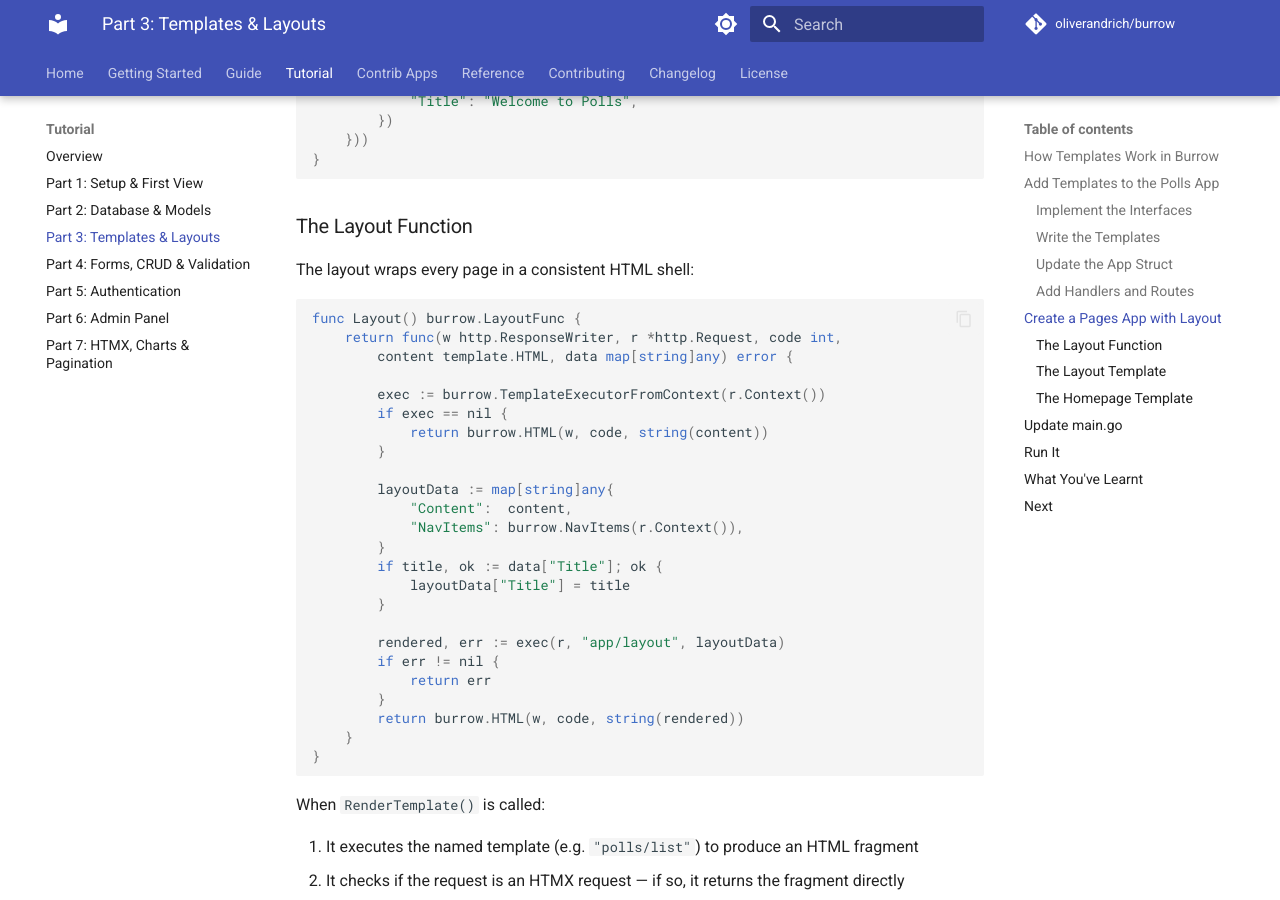
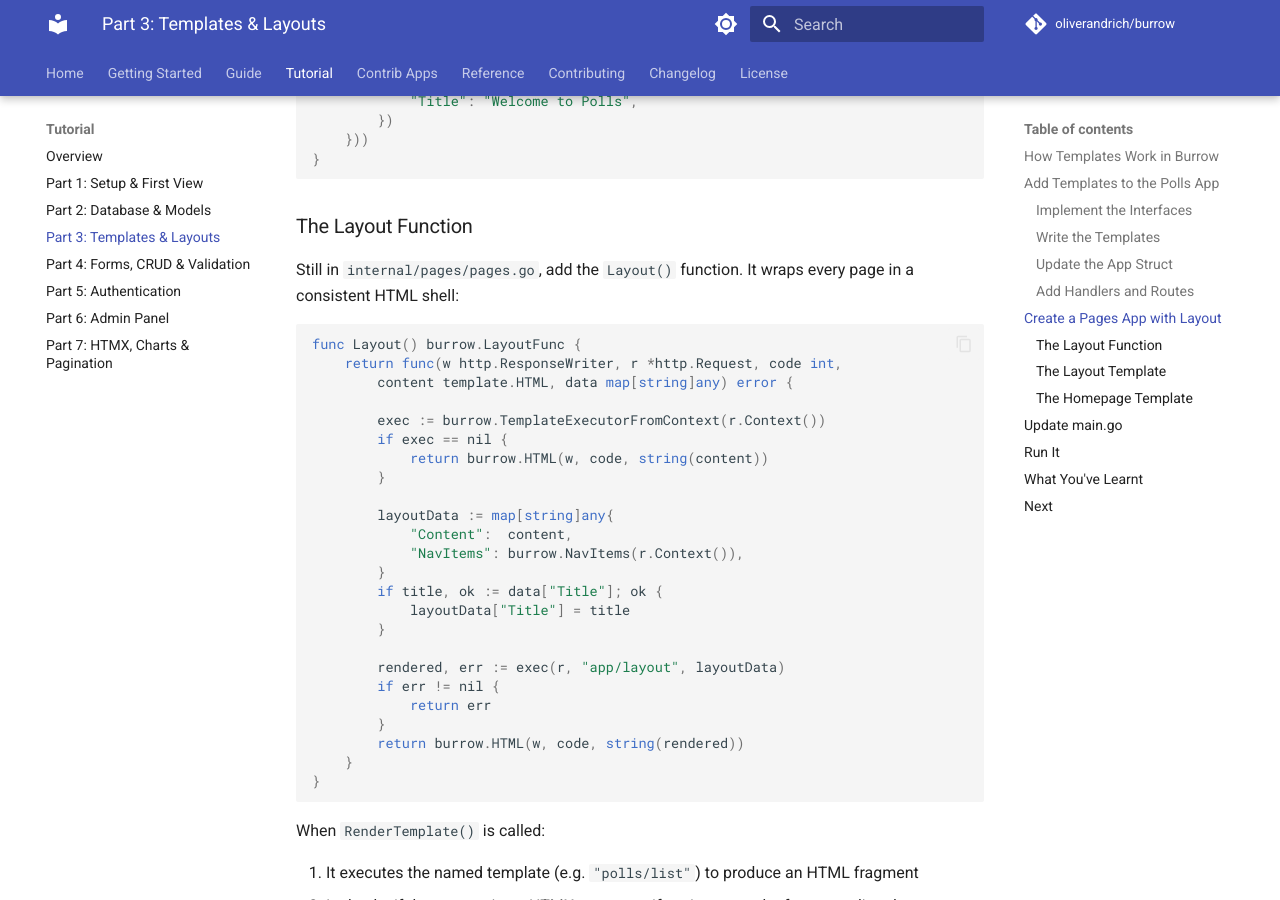
Before and after one commit to oliverandrich/burrow, an MkDocs documentation site: the page built from docs/tutorial/part3.md, in a window 1280 px wide and 900 px high, scrolled down 4936 px. Built offline with MkDocs 1.6.1 and Material for MkDocs 9.7.7, drawn with Linux system fonts in a browser that asks for light colours; comment, search, counter and statistics services are not loaded.

Commit message:
docs: clarify that Layout() belongs in pages.go in tutorial part 3

````diff
--- a/docs/tutorial/part3.md
+++ b/docs/tutorial/part3.md
@@ -246,7 +246,7 @@ func (a *App) Routes(r chi.Router) {
 
 ### The Layout Function
 
-The layout wraps every page in a consistent HTML shell:
+Still in `internal/pages/pages.go`, add the `Layout()` function. It wraps every page in a consistent HTML shell:
 
 ```go
 func Layout() burrow.LayoutFunc {
````
